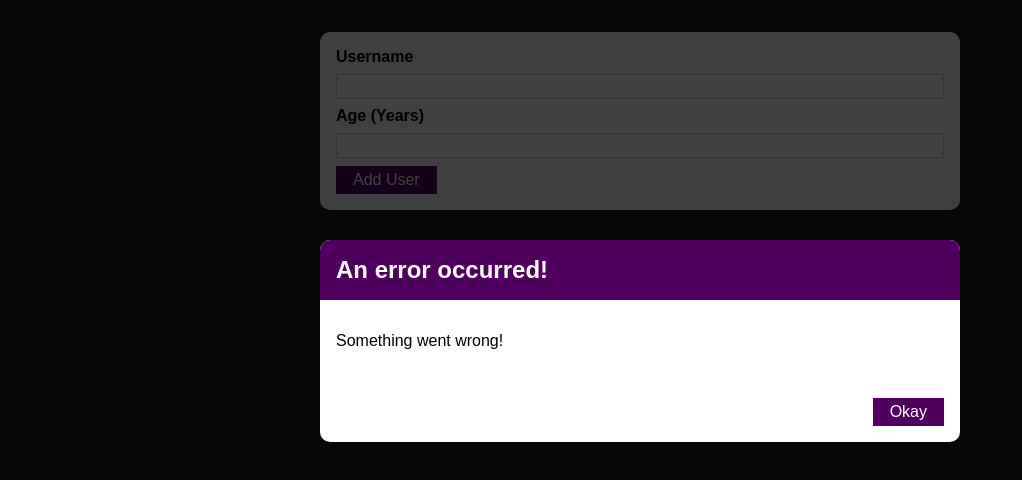
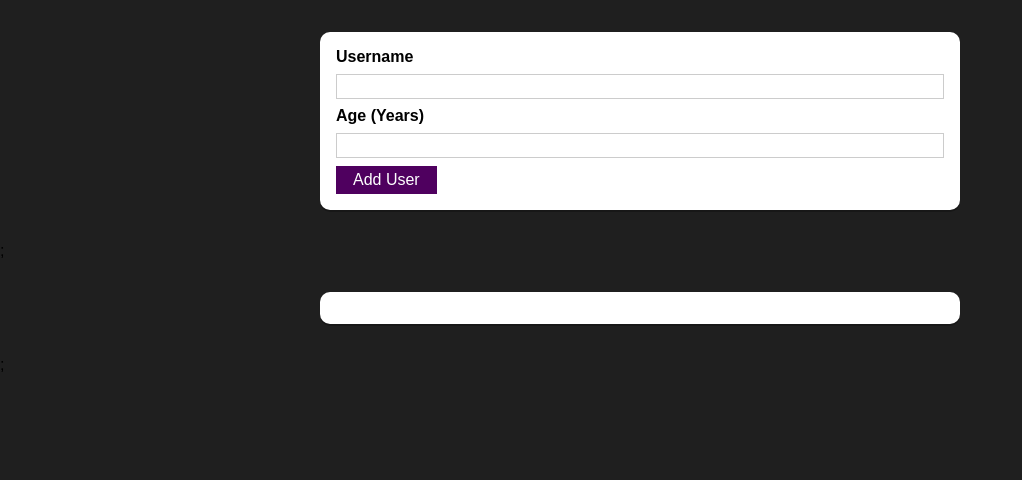
Before and after one commit to ElvisLi999/React-Creating-User-Components, a React (Create React App) app: page / in a window 1280 px wide. Shown: the top 480 px of the page, without its empty margins (0-1022 px from the left). Built offline with nearby package versions, Linux system fonts and the light colour scheme.

Commit message:
Managing the error state

```diff
--- a/src/components/UI/ErrorModal.js
+++ b/src/components/UI/ErrorModal.js
@@ -6,7 +6,7 @@
 const ErrorModal = props => {
     return (
         <div>
-            <div className={classes.backdrop} />
+            <div className={classes.backdrop} onClick={props.onConfirm}/>
             <Card className={classes.modal}>
                 <header className={classes.header}>
                     <h2>{props.title}</h2>
@@ -15,7 +15,7 @@
                     <p>{props.message}</p>
                 </div>
                 <footer className={classes.actions}>
-                    <Button>Okay</Button>
+                    <Button onClick={props.onConfirm}>Okay</Button>
                 </footer>
             </Card>
         </div>
--- a/src/components/Users/AddUser.js
+++ b/src/components/Users/AddUser.js
@@ -8,13 +8,22 @@
 const AddUser = (props) => {
     const [enteredUsername, setEnteredUsername] = useState('');
     const [enteredAge, setEnteredAge] = useState('');
+    const [error, setError] = useState('');
 
     const addUserHandler = (event) => {
         event.preventDefault();
         if (enteredUsername.trim().length === 0 || enteredAge.trim().length === 0) {
+            setError({
+                title: 'Invalid input',
+                message: 'Please enter a valid name and age (non-empty values).'
+            });
             return;
         }
         if (+enteredAge < 1) {
+            setError({
+                title: 'Invalid age',
+                message: 'Please enter a valid age (> 0).'
+            });
             return;
         }
         props.onAddUser(enteredUsername, enteredAge);
@@ -31,9 +40,14 @@
         setEnteredAge(event.target.value);
     };
 
+    const errorHandler = () => {
+        setError(null);
+    };
+
+    // if there is a error than call ErrorModal
     return (
         <div>
-            <ErrorModal title="An error occurred!" message="Something went wrong!" />
+            {error && <ErrorModal title={error.title} message={error.message} onConfirm={errorHandler}/>}
             <Card className={classes.input}>
                 <form onSubmit={addUserHandler}>
                     <label htmlFor="username">Username</label>
```
